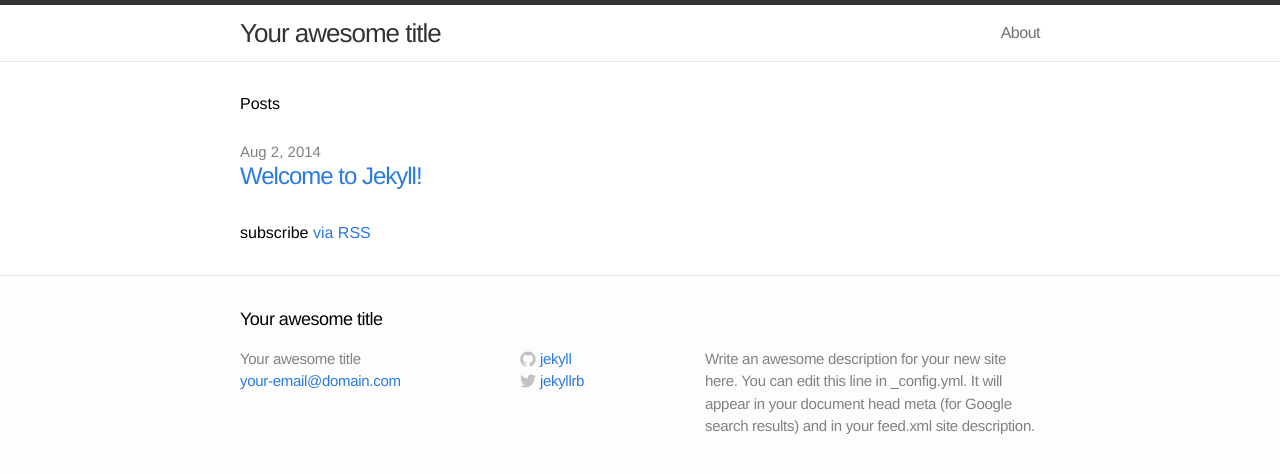
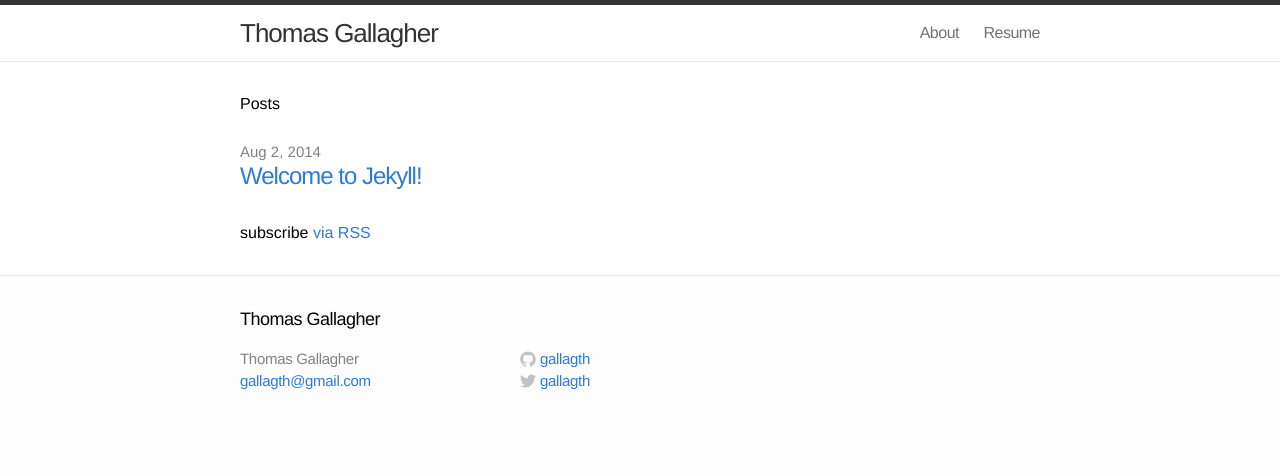
Before and after one commit to gallagth/gallagth.github.io, a Jekyll site: the page built from index.html, in a window 1280 px wide. Shown: the top 474 px of the page. Built offline with Jekyll 4.4.1, drawn with Linux system fonts in a browser that asks for light colours.

Commit message:
Start to write resume

```diff
--- a/_config.yml
+++ b/_config.yml
@@ -1,11 +1,11 @@
 # Site settings
-title: Your awesome title
-email: your-email@domain.com
-description: "Write an awesome description for your new site here. You can edit this line in _config.yml. It will appear in your document head meta (for Google search results) and in your feed.xml site description."
+title: Thomas Gallagher
+email: gallagth@gmail.com
+description: ""
 baseurl: ""
-url: "http://yourdomain.com"
-twitter_username: jekyllrb
-github_username:  jekyll
+url: "http://gallagth.github.io"
+twitter_username: gallagth
+github_username:  gallagth
 
 # Build settings
 markdown: kramdown
```
Also changed, not shown: resume.md (added, +48 -0 lines).
